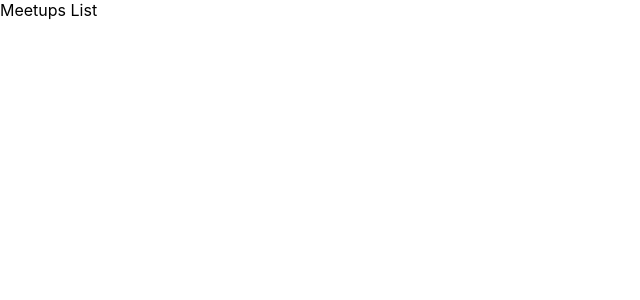
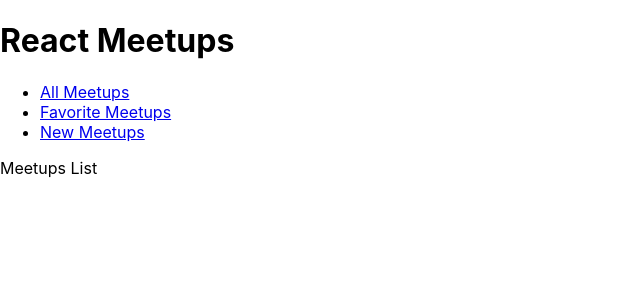
Before and after one commit to ahmedzoha029/react-router-project, a React (Create React App) app: page / in a window 1280 px wide. Shown: the top 300 px of the page, without its empty margins (0-640 px from the left). Built offline with nearby package versions, Linux system fonts and the light colour scheme.

Commit message:
Added router link for meet up pages

```diff
--- a/src/App.js
+++ b/src/App.js
@@ -1,11 +1,13 @@
 import { Route, Routes } from "react-router-dom";
 import FavoriteMeetups from "./pages/FavoriteMeetups";
+import MainNavigation from "./components/layout/MainNavigation";
 import MeetupsList from "./pages/MeetupsList";
 import NewMeetups from "./pages/NewMeetups";
 
 function App() {
   return (
     <div>
+      <MainNavigation />
       <Routes>
         <Route path="/" element={<MeetupsList />}/>
         <Route path='/favorite-meetups' element={<FavoriteMeetups/>}/>
--- /dev/null
+++ b/src/components/layout/MainNavigation.js
@@ -0,0 +1,24 @@
+import { Link } from 'react-router-dom'
+
+function MainNavigation(){
+  return(
+    <header>
+      <h1> React Meetups</h1>
+      <nav>
+        <ul>
+          <li>
+            <Link to="/">All Meetups</Link>
+          </li>
+          <li>
+            <Link to="/favorite-meetups">Favorite Meetups</Link>
+          </li>
+          <li>
+            <Link to="new-meetups">New Meetups</Link>
+          </li>
+        </ul>
+      </nav>
+    </header>
+  )
+}
+
+export default MainNavigation;
```
